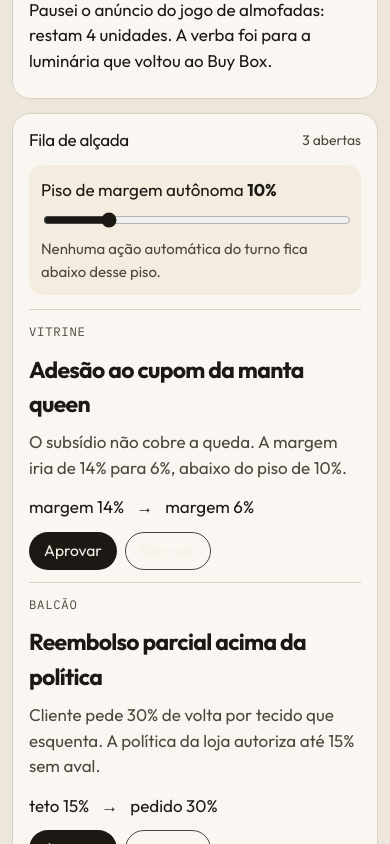
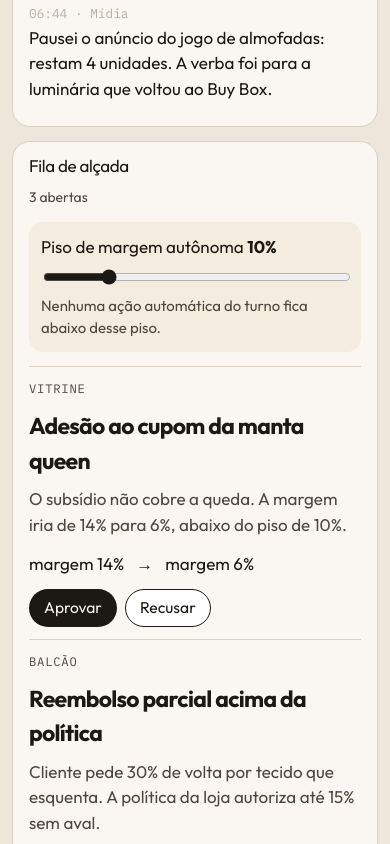
Before and after one commit to mayke1233/mayke, a React (Vite) app: page /escritorio in a window 390 px wide. Shown: the part 1860-2704 px from the top of the page. Built offline with nearby package versions, Linux system fonts and the light colour scheme.

Commit message:
Keep office decisions readable and the interface in Portuguese.
The reject button now has dark text on the light queue, the margin warning agrees in number, and the page asks browsers not to translate the copy.

Co-authored-by: mayke1233 <mayke1233@users.noreply.github.com>

```diff
--- a/index.html
+++ b/index.html
@@ -1,7 +1,8 @@
 <!doctype html>
-<html lang="pt-BR">
+<html lang="pt-BR" translate="no">
   <head>
     <meta charset="UTF-8" />
+    <meta name="google" content="notranslate" />
     <meta name="viewport" content="width=device-width, initial-scale=1.0" />
     <title>Quórum · Escritório virtual de agentes</title>
     <meta
--- a/src/pages/Office.tsx
+++ b/src/pages/Office.tsx
@@ -157,9 +157,11 @@ export function Office() {
                 onChange={(event) => setFloor(Number(event.target.value))}
               />
               <small>
-                {belowFloor.length
-                  ? `${belowFloor.length} ação automática já executada ficaria abaixo desse piso.`
-                  : "Nenhuma ação automática do turno fica abaixo desse piso."}
+                {belowFloor.length === 0
+                  ? "Nenhuma ação automática do turno fica abaixo desse piso."
+                  : belowFloor.length === 1
+                    ? "1 ação automática já executada ficaria abaixo desse piso."
+                    : `${belowFloor.length} ações automáticas já executadas ficariam abaixo desse piso.`}
               </small>
             </label>
             {notice ? (
--- a/src/styles.css
+++ b/src/styles.css
@@ -114,7 +114,7 @@ h1, h2, .signal-card h3 {
 .btn-primary:hover { background: #3a3124; }
 .btn-ghost { background: transparent; border-color: var(--line); }
 .btn-ghost:hover { border-color: var(--ink); }
-.office .btn-ghost { border-color: #4a453c; color: var(--bone); }
+.queue .btn-ghost { background: white; border-color: var(--ink); color: var(--ink); }
 .btn-small { min-height: 38px; padding: 0 14px; font-size: 0.92rem; }
 
 .hero {
@@ -165,6 +165,7 @@ h1 { font-size: clamp(3.1rem, 6vw, 5.4rem); margin: 14px 0 18px; }
   justify-content: space-between;
   gap: 12px;
   align-items: center;
+  flex-wrap: wrap;
 }
 .room-head p { font-family: var(--mono); font-size: 0.75rem; letter-spacing: 0.04em; text-transform: uppercase; }
 .room-head button, .filters button {
@@ -378,7 +379,7 @@ section[id] { scroll-margin-top: 84px; }
 @media (max-width: 640px) {
   h1 { font-size: 2.7rem; }
   .room-lines li { grid-template-columns: 1fr; }
-  .stat-row, .footer, .log-item header { display: grid; }
+  .stat-row, .footer, .log-item header, .panel-head { display: grid; justify-items: start; }
   .footer-links { flex-direction: column; }
   .nav-inner, .hero, .section, .band-inner, .footer, .office main { width: min(1180px, calc(100% - 24px)); }
 }
```
